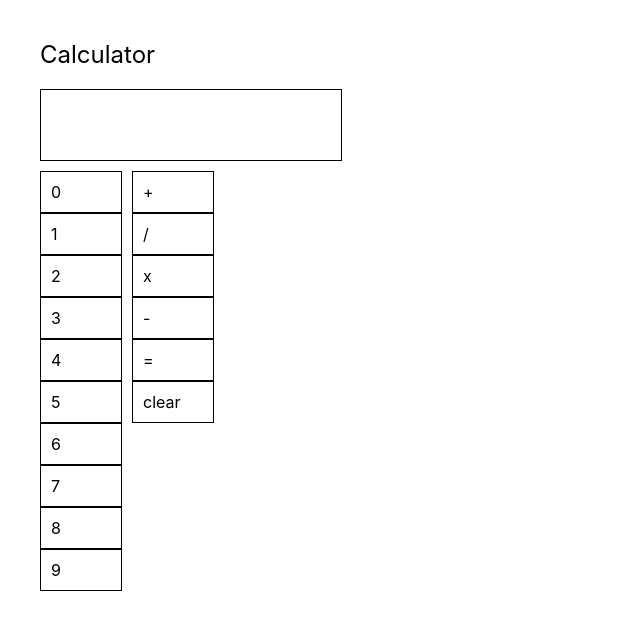
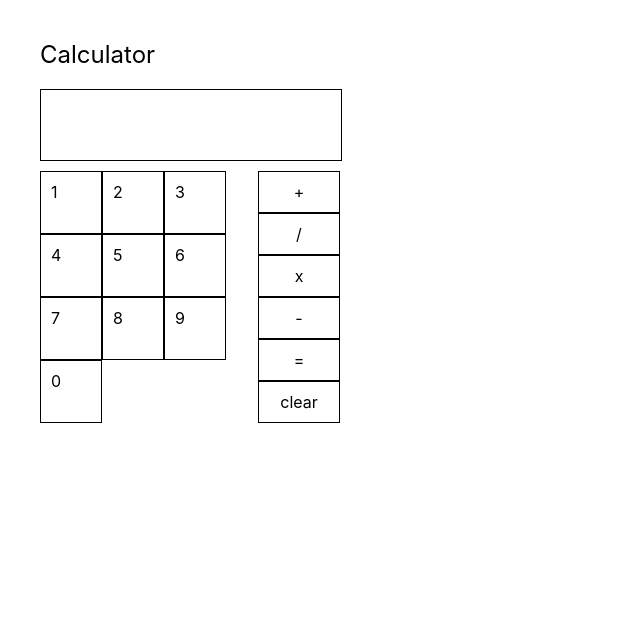
Before and after one commit to prof-tejera/homework-4-Bianca-Morris, a React (Create React App) app: page / in a window 1280 px wide. Shown: the top 630 px of the page, without its empty margins (0-640 px from the left). Built offline with nearby package versions, Linux system fonts and the light colour scheme.

Commit message:
improve layout a bit

```diff
--- a/src/components/Calculator.js
+++ b/src/components/Calculator.js
@@ -46,9 +46,8 @@ class Calculator extends Component {
     return (
       <>
         <Screen value={this.getScreenValue()} />
-        <div style={{ display: "flex" }}>
-          <div>
-            <Number value={0} onClick={this.handleNumberClick} />
+        <div style={{ display: "flex", width: "300px" }}>
+          <div style={{ display: "flex", flexWrap: "wrap" }}>
             <Number value={1} onClick={this.handleNumberClick} />
             <Number value={2} onClick={this.handleNumberClick} />
             <Number value={3} onClick={this.handleNumberClick} />
@@ -58,6 +57,7 @@ class Calculator extends Component {
             <Number value={7} onClick={this.handleNumberClick} />
             <Number value={8} onClick={this.handleNumberClick} />
             <Number value={9} onClick={this.handleNumberClick} />
+            <Number value={0} onClick={this.handleNumberClick} />
           </div>
           <div style={{ paddingLeft: 10 }}>
             <Operator value="+" onClick={this.handleOperatorClick} />
--- a/src/components/Number.js
+++ b/src/components/Number.js
@@ -4,7 +4,7 @@ import styled from 'styled-components';
 const Container = styled.div`
   padding: 10px;
   border: 1px solid black;
-  width: 60px;
+  width: 40px;
 `;
 
 class Number extends Component {
--- a/src/components/Operator.js
+++ b/src/components/Operator.js
@@ -5,6 +5,7 @@ const Container = styled.div`
   padding: 10px;
   border: 1px solid black;
   width: 60px;
+  text-align: center;
 `;
 
 class Operator extends Component {
```
